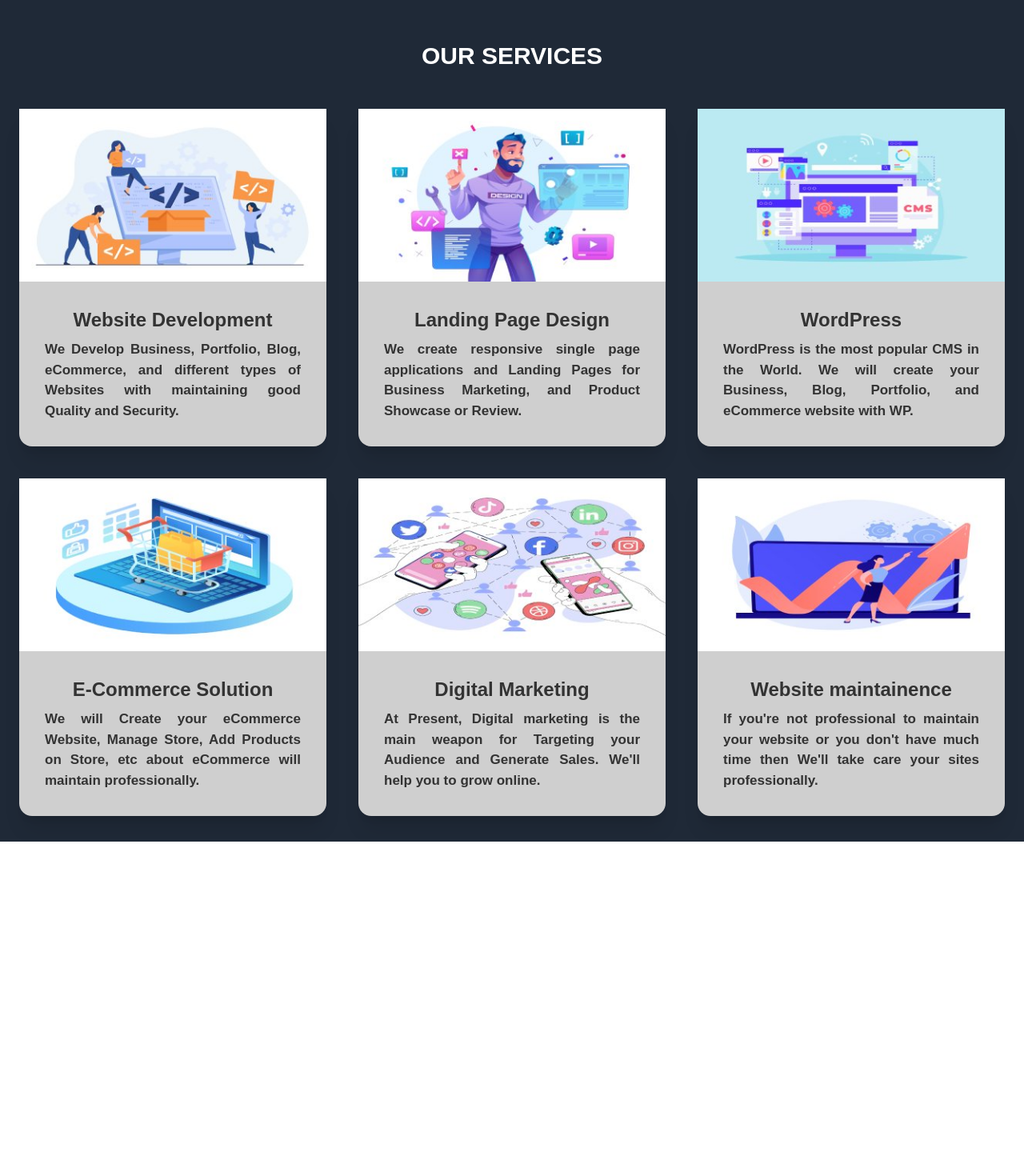
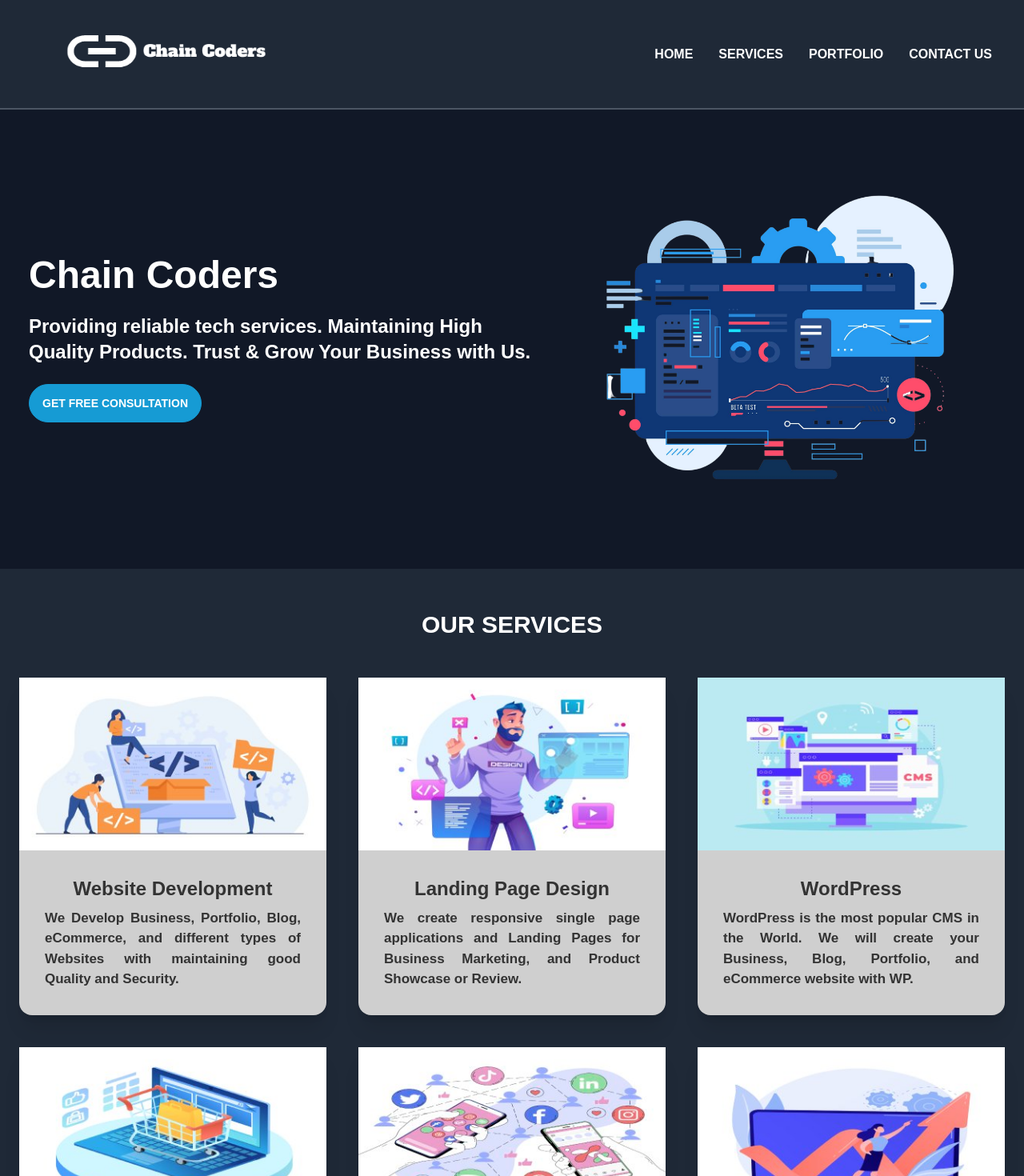
Before and after one commit to Sohailul/chain-coders, a Next.js app: page /Services in a window 1280 px wide. Shown: the top 1470 px of the page at 80% size. Before the commit the page ends 1052 px from the top, so only its background shows below. Built offline with nearby package versions, Linux system fonts and the light colour scheme.

Commit message:
service page added

```diff
--- a/package.json
+++ b/package.json
@@ -1,6 +1,5 @@
 {
   "name": "chain-coders",
-  "homepage": "https://chain-coders.com",
   "version": "0.1.0",
   "private": true,
   "scripts": {
--- /dev/null
+++ b/pages/Services/components/Service.js
@@ -0,0 +1,48 @@
+import { useState, useEffect } from "react";
+import Image from "next/image";
+
+const Service = () => {
+  const [services, setServices] = useState([]);
+  const [isLoading, setLoading] = useState(false);
+
+  useEffect(() => {
+    setLoading(true);
+    fetch("/services.json")
+      .then((res) => res.json())
+      .then((data) => {
+        setServices(data);
+        setLoading(false);
+      });
+  }, []);
+  return (
+    <div className="services bg-gray-800 py-8">
+      <h1 className="text-3xl font-bold text-white py-5 text-center uppercase pb-12">
+        Our Services
+      </h1>
+      <div className="flex justify-center items-center px-5">
+        <div className="grid sm:grid-cols-1 md:grid-cols-2 lg:grid-cols-3 gap-10">
+          {services.map((service) => {
+            return (
+              <div
+                className="card max-w-sm bg-base-300 shadow-xl"
+                key={service.id}
+              >
+                <Image src={service.img} width={400} height={225} alt="Shoes" />
+                <div className="card-body text-center">
+                  <h2 className="text-2xl font-bold">{service.title}</h2>
+                  <p
+                    className="text-justify font-bold"
+                    style={{ fontSize: "17px" }}
+                  >
+                    {service.description}
+                  </p>
+                </div>
+              </div>
+            );
+          })}
+        </div>
+      </div>
+    </div>
+  );
+};
+export default Service;
--- /dev/null
+++ b/pages/Services/index.js
@@ -0,0 +1,26 @@
+import Head from "next/head";
+import Banner from "../components/Banner";
+import Navbar from "../components/shared/Navbar";
+import Service from "./components/Service";
+import Footer from "../components/shared/Footer";
+
+const Services = () => {
+  return (
+    <div>
+        <Head>
+        <title>Chain Coders | Services</title>
+        <meta name="description" content="Chain Coders- Providing Reliable Tech Services" />
+        <link rel="icon" href="/favicon.ico" />
+      </Head>
+        <Navbar/>
+        <main>
+        <Banner/>
+        <Service/>
+        </main>
+        <footer>
+            <Footer/>
+        </footer>
+    </div>
+  )
+}
+export default Services;
--- a/pages/components/ChooseUs.js
+++ b/pages/components/ChooseUs.js
@@ -11,7 +11,7 @@
       </h1>
       <div className="flex justify-center items-center px-5">
         <div className="grid sm:grid-cols-1 md:grid-cols-2 lg:grid-cols-3 gap-10">
-          <div className="card  max-w-md card-side bg-base-300 shadow-xl p-5 flex justify-center items-center">
+          <div className="card max-w-md card-side bg-base-300 shadow-xl px-5 flex justify-center items-center">
             <p className="text-4xl font-bold">
               <BiSupport />
             </p>
@@ -20,7 +20,7 @@
               <p className="font-bold text-justify">We Provide Awsome Support 24/7 hours. Our Expert Team Always will support you anytime.</p>
             </div>
           </div>
-          <div className="card  max-w-md card-side bg-base-300 shadow-xl p-5 flex justify-center items-center">
+          <div className="card  max-w-md card-side bg-base-300 shadow-xl px-5 flex justify-center items-center">
             <p className="text-4xl font-bold">
               <AiFillSetting />
             </p>
@@ -29,7 +29,7 @@
               <p className="font-bold text-justify">We Provide Quality Services to our clients. 100% Client Satisfction Guaranteed. So, Don&apos;t worry about quality.</p>
             </div>
           </div>
-          <div className="card  max-w-md card-side bg-base-300 shadow-xl p-5 flex justify-center items-center">
+          <div className="card  max-w-md card-side bg-base-300 shadow-xl px-5 flex justify-center items-center">
             <p className="text-4xl font-bold">
               <BiTimeFive />
             </p>
@@ -38,7 +38,7 @@
               <p className="font-bold text-justify">Our Specialization is time maintaining. We always maintain our time and always deliver our client&apos;s services on time.</p>
             </div>
           </div>
-          <div className="card  max-w-md card-side bg-base-300 shadow-xl p-5 flex justify-center items-center">
+          <div className="card  max-w-md card-side bg-base-300 shadow-xl px-5 flex justify-center items-center">
             <p className="text-4xl font-bold">
               <VscWorkspaceTrusted />
             </p>
@@ -47,7 +47,7 @@
               <p className="font-bold text-justify">We&apos;re 100% Trusted Company in Bangladesh. So, You can depend on us closing your eyes. Nationally and Internationally Many Companies trust us.</p>
             </div>
           </div>
-          <div className="card  max-w-md card-side bg-base-300 shadow-xl p-5 flex justify-center items-center">
+          <div className="card  max-w-md card-side bg-base-300 shadow-xl px-5 flex justify-center items-center">
             <p className="text-4xl font-bold">
               <GrUserExpert />
             </p>
--- a/pages/Services.js
+++ b/pages/components/ServiceComponent.js
@@ -1,7 +1,7 @@
 import { useState, useEffect } from "react";
 import Image from "next/image";
 
-const Services = () => {
+const ServiceComponent = () => {
   const [services, setServices] = useState([]);
   const [isLoading, setLoading] = useState(false);
 
@@ -42,4 +42,4 @@
     </div>
   );
 };
-export default Services;
+export default ServiceComponent;
--- a/pages/components/shared/Navbar.js
+++ b/pages/components/shared/Navbar.js
@@ -55,9 +55,11 @@
               {menuItems}
             </ul>
           </div>
+          <Link href="/">
           <a>
-            <Image src={logo} width={368} height={80} />
+            <Image src={logo} width={368} height={80} alt=""/>
           </a>
+          </Link>
         </div>
         <div className="navbar-center hidden lg:flex navbar-end">
           <ul className="menu menu-horizontal p-0 uppercase font-bold">
--- a/pages/index.js
+++ b/pages/index.js
@@ -1,6 +1,6 @@
 import Head from 'next/head'
 import Banner from './components/Banner'
-import Services from './Services'
+import ServiceComponent from './components/ServiceComponent'
 import Footer from './components/shared/Footer'
 import Navbar from './components/shared/Navbar'
 import ChooseUs from './components/ChooseUs'
@@ -20,7 +20,7 @@
         <Banner/>
         <AboutUs/>
         <ChooseUs/>
-        <Services/>
+        <ServiceComponent/>
         <Technology/>
       </main>
 
```
Also changed, not shown: 1 other file (tests, documents, lock files or other folders).
